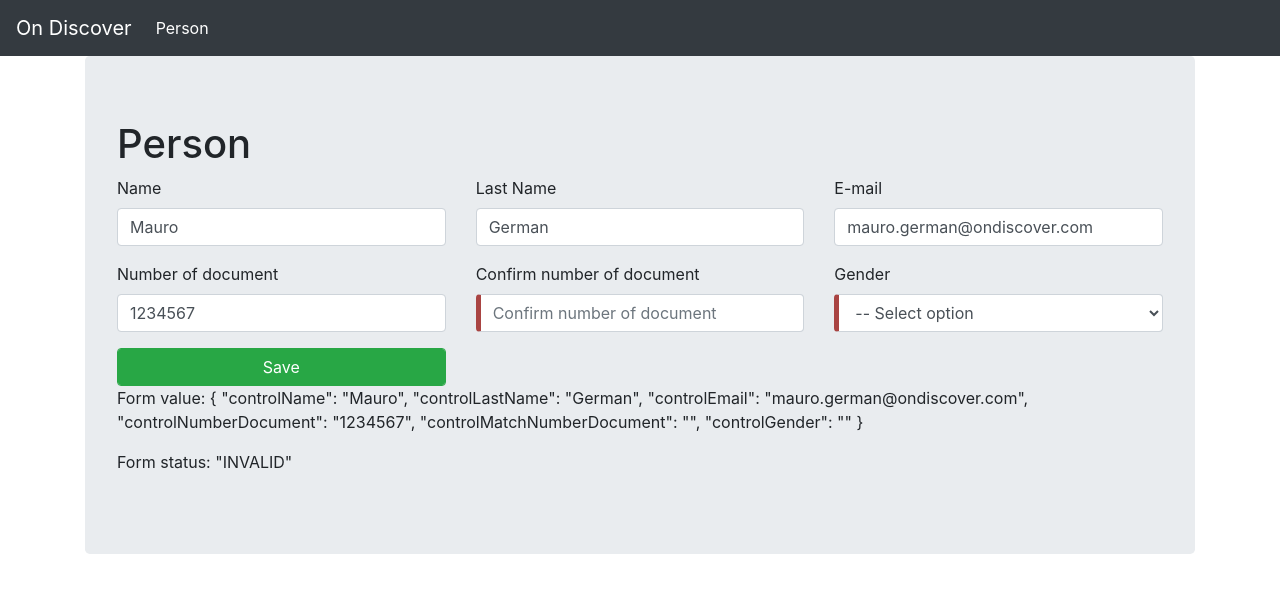
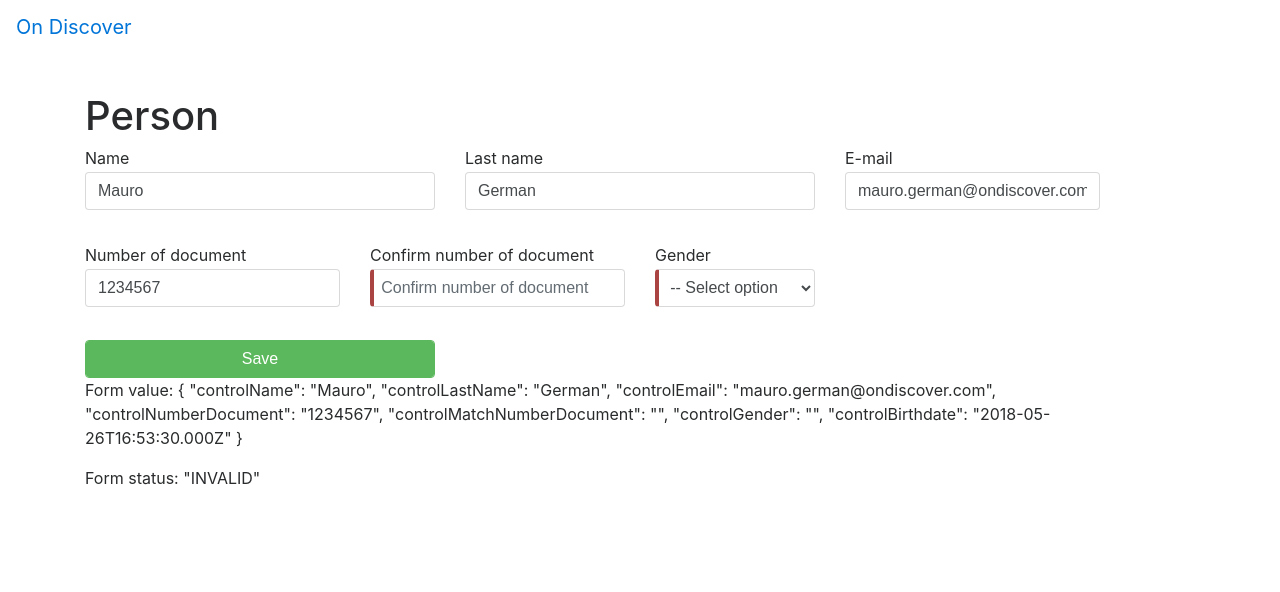
Before and after one commit to rebound56/onunit, an Angular app in the folder onTraining/onTrainingSpringAngular/Frontend/onDiscoverFrontTraining/: page /person in a window 1280 px wide. Shown: the top 592 px of the page. Built offline with nearby package versions, Linux system fonts and the light colour scheme.

Commit message:
Modification of the way to handle validation errors
I modified the way to handle the validation errors

```diff
--- a/onTraining/onTrainingSpringAngular/Frontend/onDiscoverFrontTraining/src/app/app.component.html
+++ b/onTraining/onTrainingSpringAngular/Frontend/onDiscoverFrontTraining/src/app/app.component.html
@@ -11,7 +11,5 @@
 </nav>
 
 <div class="container">
-  <div class="jumbotron">
-    <router-outlet></router-outlet>
-  </div>
+  <router-outlet></router-outlet>
 </div>
--- a/onTraining/onTrainingSpringAngular/Frontend/onDiscoverFrontTraining/src/app/components/person/person.component.html
+++ b/onTraining/onTrainingSpringAngular/Frontend/onDiscoverFrontTraining/src/app/components/person/person.component.html
@@ -1,91 +1,83 @@
 <h1>Person</h1>
 
-<form [formGroup]="formPerson"  (ngSubmit)="save()">
+<form [formGroup]="formPerson"  (ngSubmit)="save()" >
   <div class="row">
-    <div class="col-sm-4">
-      <div class="form-group">
-        <label for="name">Name</label>
-        <input type="text" name="name"
-          placeholder="Name" class="form-control" formControlName="controlName" [(ngModel)]="person.name" />
-
-          <div class="alert alert-danger" *ngIf="controlName.errors && (controlName.dirty || controlName.touched)">
-            <p *ngIf="controlName.errors.required">Name is required</p>
-            <p *ngIf="controlName.errors.minlength">Name must be greater than 3 characters long</p>
-            <p *ngIf="controlName.errors.maxlength">Name must be lesser than 150 characters long</p>
+    <div class="col-md-4">
+      <div class="form-group" [ngClass]="{'has-error': hasErrors(controlName)}">
+          <label for="name" class="form-control-label">Name</label>
+          <input type="text" class="form-control" name="name" placeholder="Name" formControlName="controlName" [(ngModel)]="person.name" />
+          <div class="form-control-feedback">
+              <small *ngIf="hasError(controlName,'required')">Name is required</small>
+              <small *ngIf="hasError(controlName,'minlength')">Name must be greater than 3 characters long</small>
+              <small *ngIf="hasError(controlName,'maxlength')">Name must be lesser than 150 characters long</small>
           </div>
-
       </div>
     </div>
-    <div class="col-sm-4">
-      <div class="form-group">
-        <label for="lastName">Last Name</label>
-        <input type="text" name="lastName" formControlName="controlLastName" [(ngModel)]="person.lastName"
-          placeholder="Last Name" class="form-control"/>
 
-          <div class="alert alert-danger" *ngIf="controlLastName.errors && (controlLastName.dirty || controlLastName.touched)">
-            <p *ngIf="controlLastName.errors.required">Last name is required</p>
-            <p *ngIf="controlLastName.errors.minlength">Last name must be greater than 3 characters long</p>
-            <p *ngIf="controlLastName.errors.maxlength">Last name must be lesser than 200 characters long</p>
-          </div>
-
+    <div class="col-md-4">
+      <div class="form-group" [ngClass]="{'has-error': hasErrors(controlLastName)}">
+        <label for="lastName" class="form-control-label">Last name</label>
+        <input type="text" class="form-control" name="lastName" placeholder="Last name" formControlName="controlLastName" [(ngModel)]="person.lastName" />
+        <div class="form-control-feedback">
+            <small *ngIf="hasError(controlLastName,'required')">Last name is required</small>
+            <small *ngIf="hasError(controlLastName,'minlength')">Last name must be greater than 3 characters long</small>
+            <small *ngIf="hasError(controlLastName,'maxlength')">Last name must be lesser than 200 characters long</small>
+        </div>
       </div>
     </div>
-    <div class="col-sm-4">
-      <div class="form-group">
-        <label for="email">E-mail</label>
-        <input type="email" name="email" formControlName="controlEmail" [(ngModel)]="person.email" placeholder="E-mail" class="form-control"/>
 
-        <div class="alert alert-danger" *ngIf="controlEmail.errors && (controlEmail.dirty || controlEmail.touched)">
-          <p *ngIf="controlEmail.errors.required">E-mail is required</p>
-          <p *ngIf="controlEmail.errors.minlength">E-mail must be greater than 3 characters long</p>
-          <p *ngIf="controlEmail.errors.maxlength">E-mail must be lesser than 200 characters long</p>
-          <p *ngIf="controlEmail.errors.email">E-mail is invalid</p>
+    <div class="col-md-3">
+      <div class="form-group" [ngClass]="{'has-error': hasErrors(controlEmail)}">
+        <label for="email" class="form-control-label">E-mail</label>
+        <input type="text" class="form-control" name="email" placeholder="E-mail" formControlName="controlEmail" [(ngModel)]="person.email" />
+        <div class="form-control-feedback">
+            <small *ngIf="hasError(controlEmail,'required')">E-mail is required</small>
+            <small *ngIf="hasError(controlEmail,'minlength')">E-mail must be greater than 3 characters long</small>
+            <small *ngIf="hasError(controlEmail,'maxlength')">E-mail must be lesser than 200 characters long</small>
+            <small *ngIf="hasError(controlEmail,'email')">E-mail is invalid</small>
+        </div>
+      </div>
+    </div>
+
+    <div class="col-md-3">
+      <div class="form-group" [ngClass]="{'has-error': hasErrors(controlNumberDocument)}">
+        <label for="numberDocument" class="form-control-label">Number of document</label>
+        <input type="text" class="form-control" name="numberDocument" placeholder="Number of document" formControlName="controlNumberDocument" [(ngModel)]="person.numberDocument" (keyup)="controlMatchNumberDocument.updateValueAndValidity()"/>
+        <div class="form-control-feedback">
+            <small *ngIf="hasError(controlNumberDocument,'required')">Number of document is required</small>
+            <small *ngIf="hasError(controlNumberDocument,'minlength')">Number of document must be greater than 3 characters long</small>
+            <small *ngIf="hasError(controlNumberDocument,'maxlength')">Number of document must be lesser than 200 characters long</small>
+        </div>
+      </div>
+    </div>
+
+    <div class="col-md-3">
+      <div class="form-group" [ngClass]="{'has-error': hasErrors(controlMatchNumberDocument)}">
+        <label for="matchNumberDocument" class="form-control-label">Confirm number of document</label>
+        <input type="text" name="matchNumberDocument" formControlName="controlMatchNumberDocument" placeholder="Confirm number of document" class="form-control"/>
+        <div class="form-control-feedback">
+          <small *ngIf="hasError(controlMatchNumberDocument,'match')">It must match with number document</small>
+        </div>
+      </div>
+    </div>
+
+    <div class="col-md-2">
+      <div class="form-group" [ngClass]="{'has-error': hasErrors(controlGender)}">
+        <label for="gender" class="form-control-label">Gender</label>
+        <select name="gender" formControlName="controlGender" class="form-control" [(ngModel)]="person.gender">
+          <option *ngFor="let gender of genders" [value]="gender.value">{{gender.label}}</option>
+        </select>
+        <div class="form-control-feedback">
+          <small *ngIf="hasError(controlGender,'required')">Gender is required</small>
         </div>
       </div>
     </div>
   </div>
   <div class="row">
-    <div class="col-sm-4">
-      <div class="form-group">
-        <label for="numberDocument">Number of document</label>
-        <input type="text" (keyup)="controlMatchNumberDocument.updateValueAndValidity()" name="numberDocument" formControlName="controlNumberDocument" [(ngModel)]="person.numberDocument" placeholder="Number of document" class="form-control"/>
-        <div class="alert alert-danger" *ngIf="controlNumberDocument.errors && (controlNumberDocument.dirty || controlNumberDocument.touched)">
-          <p *ngIf="controlNumberDocument.errors.required">E-mail is required</p>
-          <p *ngIf="controlNumberDocument.errors.minlength">E-mail must be greater than 3 characters long</p>
-          <p *ngIf="controlNumberDocument.errors.maxlength">E-mail must be lesser than 200 characters long</p>
-        </div>
-      </div>
-    </div>
-
-    <div class="col-sm-4">
-      <div class="form-group">
-        <label for="MatchNumberDocument">Confirm number of document</label>
-        <input type="text" name="MatchNumberDocument" formControlName="controlMatchNumberDocument" placeholder="Confirm number of document" class="form-control"/>
-        <div class="alert alert-danger" *ngIf="controlMatchNumberDocument.errors && (controlMatchNumberDocument.dirty || controlMatchNumberDocument.touched)">
-          <p *ngIf="controlMatchNumberDocument.errors.match">It must match with number document</p>
-        </div>
-      </div>
-    </div>
-
-    <div class="col-sm-4">
-      <div class="form-group">
-        <label for="gender">Gender</label>
-        <select name="gender" formControlName="controlGender" class="form-control">
-          <option *ngFor="let gender of genders" [value]="gender.value">{{gender.label}}</option>
-        </select>
-
-        <div class="alert alert-danger" *ngIf="controlGender.errors && (controlGender.dirty || controlGender.touched)">
-          <p *ngIf="controlGender.errors.required">Gender is required</p>
-        </div>
-      </div>
-    </div>
-  </div>
-  <div class="row">
-    <div class="col-sm-4">
+    <div class="col-md-4">
       <button type="submit" class="btn btn-success form-control">Save</button>
     </div>
   </div>
-
 
   <div class="row">
     <div class="col-sm-12">
--- a/onTraining/onTrainingSpringAngular/Frontend/onDiscoverFrontTraining/src/app/components/person/person.component.ts
+++ b/onTraining/onTrainingSpringAngular/Frontend/onDiscoverFrontTraining/src/app/components/person/person.component.ts
@@ -18,7 +18,8 @@ export class PersonComponent implements OnInit {
     lastName: 'German',
     email: 'mauro.german@ondiscover.com',
     numberDocument: '1234567',
-    gender: ''
+    gender: '',
+    brithdate: new Date()
   }
 
   genders : any ;
@@ -30,6 +31,7 @@ export class PersonComponent implements OnInit {
   controlNumberDocument: FormControl;
   controlMatchNumberDocument: FormControl;
   controlGender: FormControl;
+  controlBirthdate: FormControl;
 
 
   constructor() {
@@ -42,6 +44,11 @@ export class PersonComponent implements OnInit {
 
   ngOnInit() {
     // to add new validators
+    this.controlBirthdate = new FormControl(this.person.brithdate,[
+      Validators.required,
+      Validators.nullValidator
+    ]);
+
     this.controlName = new FormControl(this.person.name,[
       Validators.required,
       Validators.minLength(3),
@@ -79,7 +86,8 @@ export class PersonComponent implements OnInit {
       controlEmail:this.controlEmail,
       controlNumberDocument:this.controlNumberDocument,
       controlMatchNumberDocument: this.controlMatchNumberDocument,
-      controlGender:this.controlGender
+      controlGender:this.controlGender,
+      controlBirthdate:this.controlBirthdate
     })
   }
 
@@ -91,4 +99,12 @@ export class PersonComponent implements OnInit {
     }
   }
 
+  hasErrors(formControl : FormControl){
+    return FormUtil.hasErrors(formControl);
+  }
+
+  hasError(formControl : FormControl, error?:string){
+    return FormUtil.hasError(formControl,error);
+  }
+
 }
--- a/onTraining/onTrainingSpringAngular/Frontend/onDiscoverFrontTraining/src/app/models/person.ts
+++ b/onTraining/onTrainingSpringAngular/Frontend/onDiscoverFrontTraining/src/app/models/person.ts
@@ -5,4 +5,5 @@ export class Person {
     email: string;
     numberDocument: string;
     gender: string;
+    brithdate: Date;
 }
--- a/onTraining/onTrainingSpringAngular/Frontend/onDiscoverFrontTraining/src/app/utils/form-util.ts
+++ b/onTraining/onTrainingSpringAngular/Frontend/onDiscoverFrontTraining/src/app/utils/form-util.ts
@@ -11,4 +11,12 @@ export class FormUtil {
             }
         });
     }
+    static hasErrors(formControl : FormControl){
+        return formControl.errors && (formControl.dirty || formControl.touched);
+    }
+
+    static hasError(formControl : FormControl, error?:string){
+        return FormUtil.hasErrors(formControl) && formControl.errors[error];
+    }
+
 }
--- a/onTraining/onTrainingSpringAngular/Frontend/onDiscoverFrontTraining/src/assets/forms.css
+++ b/onTraining/onTrainingSpringAngular/Frontend/onDiscoverFrontTraining/src/assets/forms.css
@@ -1,7 +1,21 @@
-.ng-valid[required], .ng-valid.required  {
-    border-left: 5px solid #42A948; /* green */
-  }
+.form-control.ng-invalid  {
+  border-left: .30rem solid #a94442;
+  padding-left: .45rem;
+}
 
-  .ng-invalid:not(form)  {
-    border-left: 5px solid #a94442; /* red */
-  }
+.form-control-label{
+  margin-bottom:.1rem;
+}
+.form-control-feedback{
+  margin-top:.1rem;
+  min-height:24px;
+}
+.form-control-feedback small{
+  vertical-align: top;
+}
+.form-group.has-error .form-control-feedback{
+  color: #a94442;
+}
+.form-group{
+  margin-bottom: 0.5rem;
+}
--- a/onTraining/onTrainingSpringAngular/Frontend/onDiscoverFrontTraining/src/index.html
+++ b/onTraining/onTrainingSpringAngular/Frontend/onDiscoverFrontTraining/src/index.html
@@ -4,14 +4,11 @@
   <meta charset="utf-8">
   <title>OnDiscoverFrontTraining</title>
   <base href="/">
-
-  <meta name="viewport" content="width=device-width, initial-scale=1">
+  <meta name="viewport" content="width=device-width, initial-scale=1, shrink-to-fit=no">
   <link rel="icon" type="image/x-icon" href="favicon.ico">
   <!-- Se adiciona bootstrap -->
-  <link rel="stylesheet"
-    href="https://maxcdn.bootstrapcdn.com/bootstrap/4.0.0/css/bootstrap.min.css"
-    integrity="sha384-Gn5384xqQ1aoWXA+058RXPxPg6fy4IWvTNh0E263XmFcJlSAwiGgFAW/dAiS6JXm"
-    crossorigin="anonymous"/>
+  <link rel="stylesheet" href="https://maxcdn.bootstrapcdn.com/bootstrap/4.0.0-alpha.6/css/bootstrap.min.css"
+    integrity="sha384-rwoIResjU2yc3z8GV/NPeZWAv56rSmLldC3R/AZzGRnGxQQKnKkoFVhFQhNUwEyJ" crossorigin="anonymous">
 
   <link rel="stylesheet" href="assets/forms.css">
 </head>
```
